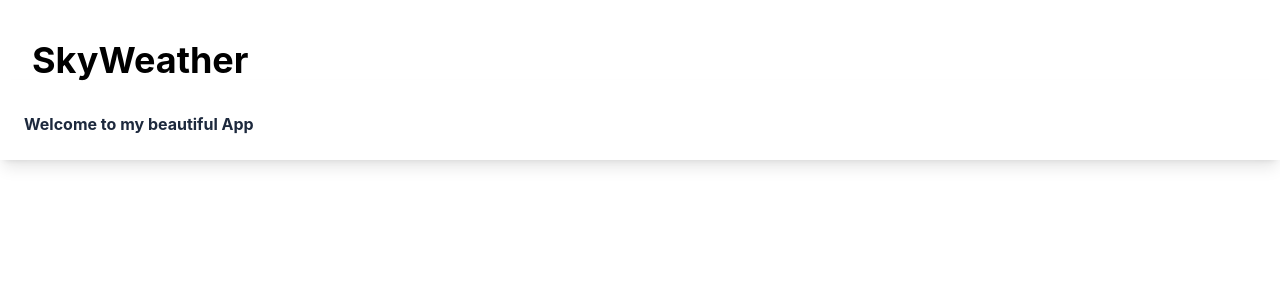
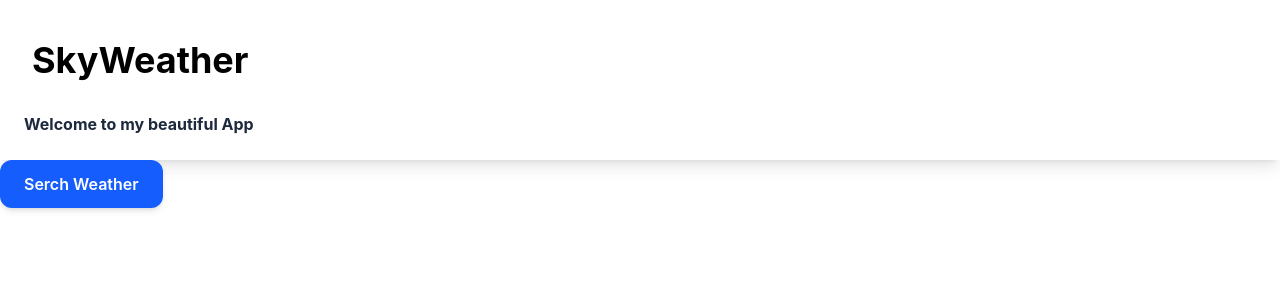
Before and after one commit to Happiness549/ReactTS-Weather-App, a React (Vite) app: page / in a window 1280 px wide. Shown: the top 300 px of the page. Built offline with nearby package versions, Linux system fonts and the light colour scheme.

Commit message:
Added a reusable Button component

```diff
--- a/src/App.tsx
+++ b/src/App.tsx
@@ -2,6 +2,7 @@ import { useState } from 'react'
 import './App.css'
 import { Container } from "./components/ui/Container";
 import { Card } from './components/ui/Card';
+import { Button } from './components/ui/Button';
 
 function App() {
   const [count, setCount] = useState(0)
@@ -16,6 +17,9 @@ function App() {
         <Card>
           <p className='mt-2 text-slate-500 font-bold text-slate-800'>Welcome to my beautiful App</p>
         </Card>
+        <Button>
+          Serch Weather
+        </Button>
 
       </div>
     </>
--- /dev/null
+++ b/src/components/ui/Button.tsx
@@ -0,0 +1,37 @@
+import React, { type ReactNode } from 'react'
+
+interface ButtonProps{
+    children: ReactNode;
+    onClick?: () => void;
+    type?: "button" | "submit" | "reset";
+    className?: string;
+}
+
+export const Button:React.FC<ButtonProps> = ({children, onClick, type,className}) => {
+  return (
+    <div>
+        <button
+        type={type}
+        onClick={onClick}
+        className={`
+            px-6
+            py-3
+            rounded-xl
+            bg-blue-600
+            text-white
+            font-semibold
+            shadow-md
+            hover:bg-blue-700
+            transition
+            duration-300
+            cursor-pointer
+            `}
+
+        >
+            {children}
+        </button>
+
+
+    </div>
+  )
+}
--- a/src/components/ui/Card.tsx
+++ b/src/components/ui/Card.tsx
@@ -1,5 +1,6 @@
 import React, { type ReactNode } from 'react'
 import { Text } from '../Text/Text'
+
 interface CardProps{
     children: ReactNode;
 }
@@ -9,6 +10,7 @@ export const Card:React.FC<CardProps> = ({children}) => {
     <div className='rounded=3xl bg-white p-6 shadow-lg'>
         {children}
 
+
     </div>
   )
 }
```
